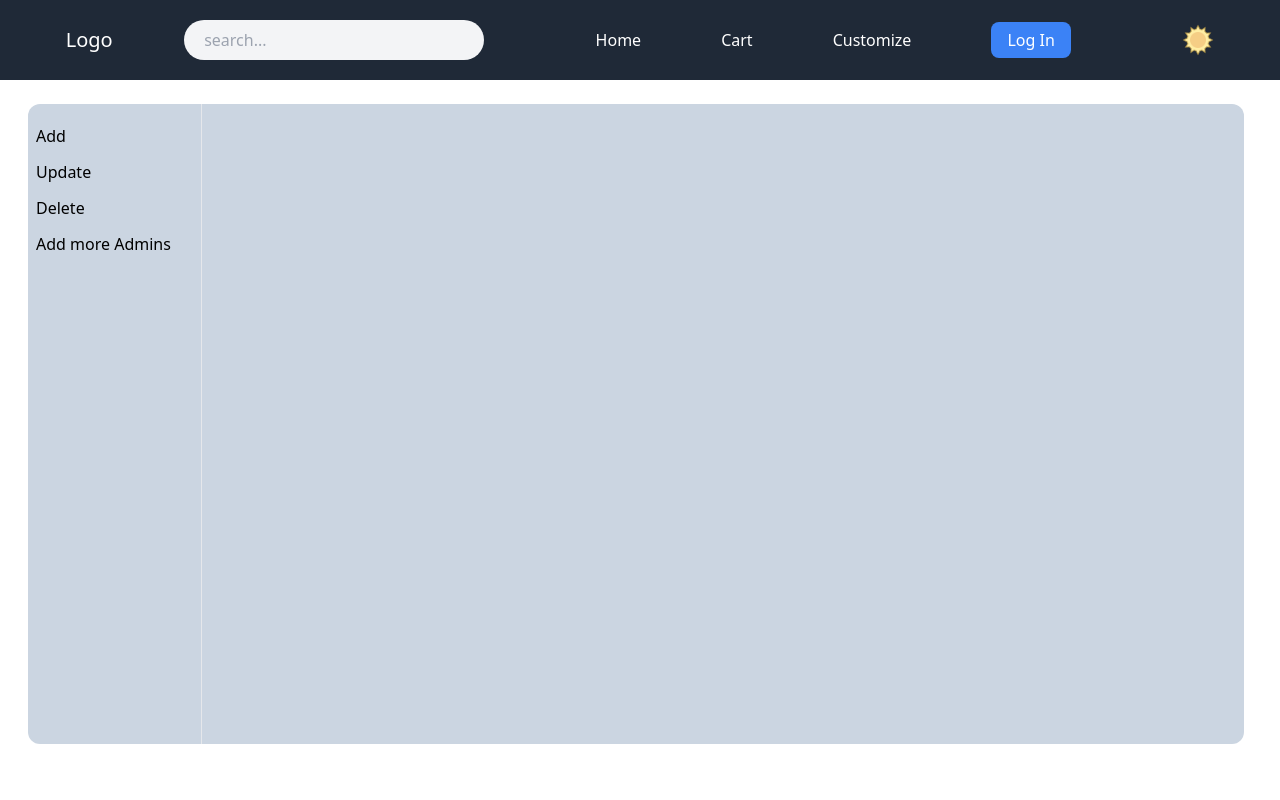
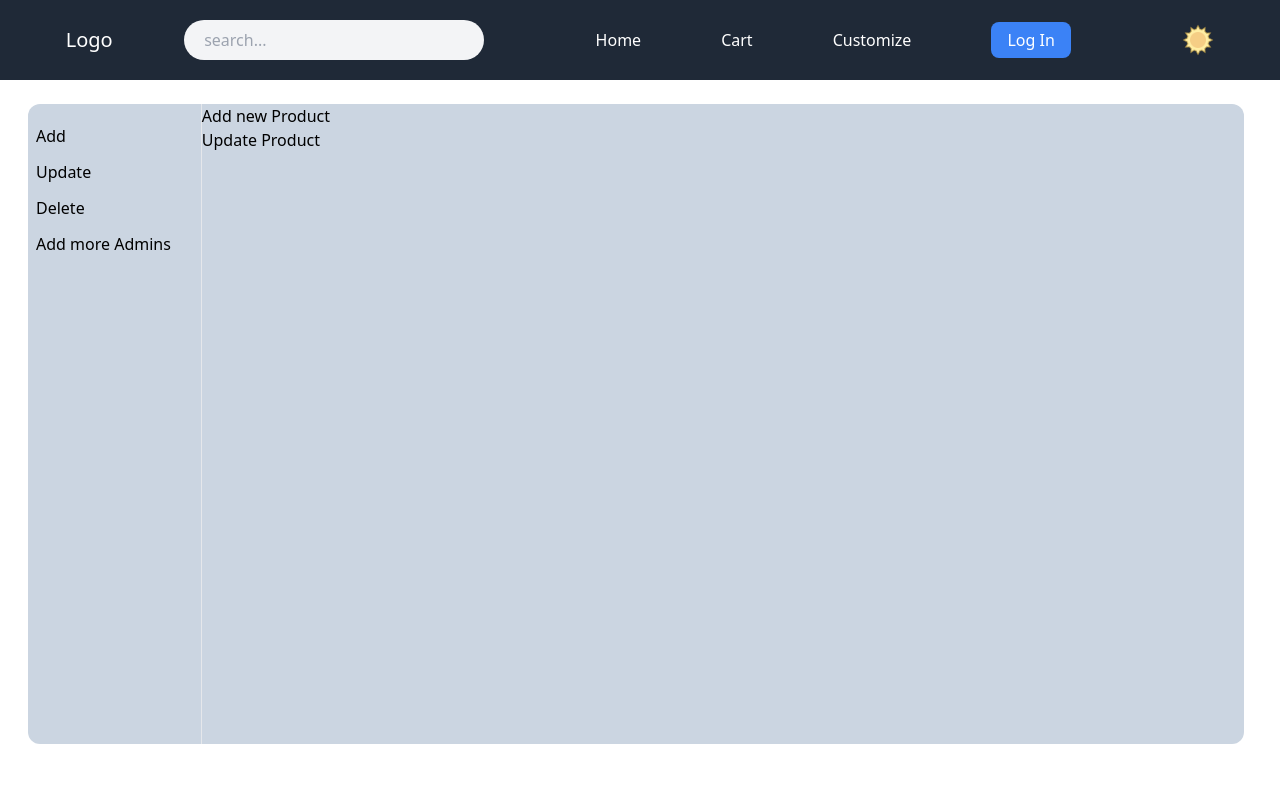
Before and after one commit to Ankit-Deep/clothes-store, a React (Vite) app: page /admin in a window 1280 px wide. Shown: the top 800 px of the page. Built offline with nearby package versions, Linux system fonts and the light colour scheme; no server answers.

Commit message:
Save local changes

```diff
--- a/src/components/Admin/UpdateProduct.jsx
+++ b/src/components/Admin/UpdateProduct.jsx
@@ -1,6 +1,6 @@
 import React from 'react'
 
-function Update() {
+function UpdateProduct() {
     return (
         <>
         <div>
@@ -10,4 +10,4 @@ function Update() {
     )
 }
 
-export default Update
+export default UpdateProduct;
--- a/src/pages/Admin.jsx
+++ b/src/pages/Admin.jsx
@@ -2,10 +2,14 @@
 
 import React from "react";
 import { NavLink, useParams } from "react-router";
-import { AddAdmin, Container } from "../components";
+import { AddAdmin, AddProduct, Container, UpdateProduct } from "../components";
 
 function Admin() {
-    let {params} = useParams();
+    // let {params} = useParams();
+    // params.slug;
+
+    // console.log("Params : ", params.slug);
+
     // params.slug;
 
   return (
@@ -34,6 +38,9 @@ function Admin() {
           {/* Right section */}
           <section className="w-full ">
             <div>
+             <AddProduct/>
+             <UpdateProduct/>
+
 
             </div>
           </section>
```
